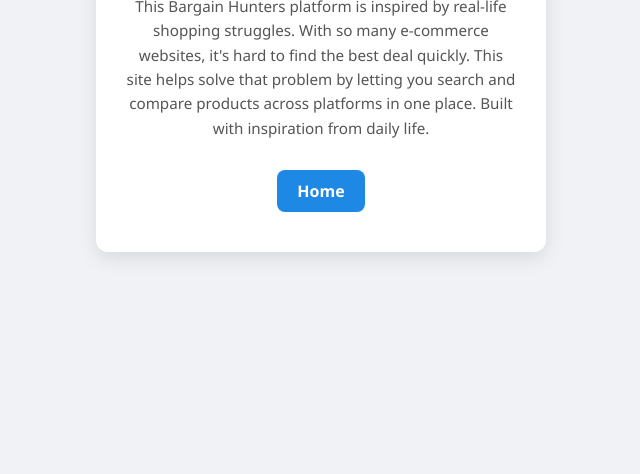
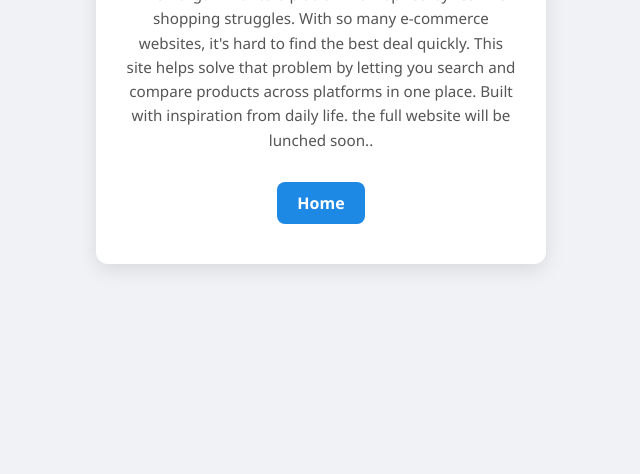
Before and after one commit to javajigagansai/my-project, a website built with Vite: page index.html in a window 1280 px wide. Shown: the part 326-800 px from the top of the page, without its empty margins (319-959 px from the left). Built offline with nearby package versions, Linux system fonts and the light colour scheme.

Commit message:
Update index.html

```diff
--- a/index.html
+++ b/index.html
@@ -16,7 +16,11 @@
                     With so many e-commerce websites, it's hard to find the best deal quickly.
                     This site helps solve that problem by letting you search and compare products
                     across platforms in one place. Built with inspiration from daily life.
+
+
+                    the full website will be lunched soon..
                 </p>
+
             </header>
 
             <section>
```
